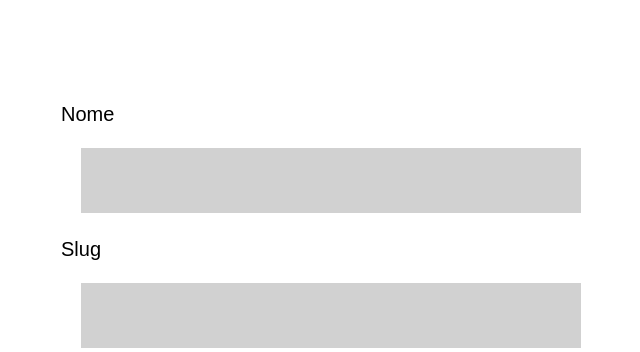
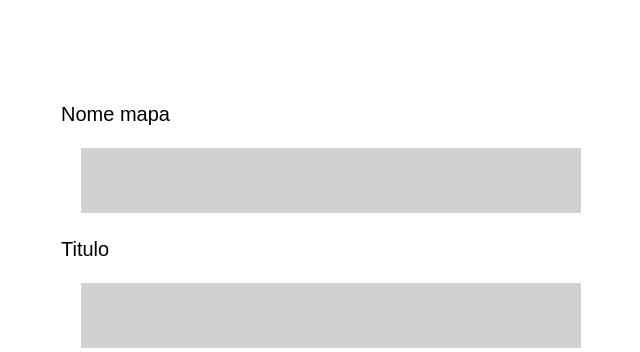
Before and after one commit to marcosvicente/ProjectMaps, a Django app: page /cadastro/ in a window 1280 px wide. Shown: the part 734-1086 px from the top of the page, without its empty margins (349-989 px from the left). Run offline with Django 3.2, Linux system fonts and the light colour scheme; data comes from the database, SQL or seed files in the repository; some libraries are stand-ins or nearby versions.

Commit message:
renomear template

```diff
--- a/templates/cadastro.html
+++ b/templates/cadastro.html
@@ -25,7 +25,7 @@
 			<div class="wow bounceIn">
 				{{form.nome.errors}}
 			</div>
-			<label for="{{form.nome.label}}">Nome</label>
+			<label for="{{form.nome.label}}">Nome mapa</label>
 			{{form.nome}}
 		</div>
 
@@ -33,7 +33,7 @@
 			<div class="wow bounceIn">
 				{{form.slug.errors}}
 			</div>
-			<label for="{{form.slug.label}}">Slug</label>
+			<label for="{{form.slug.label}}">Titulo</label>
 			{{form.slug}}
 		</div>
 
```
